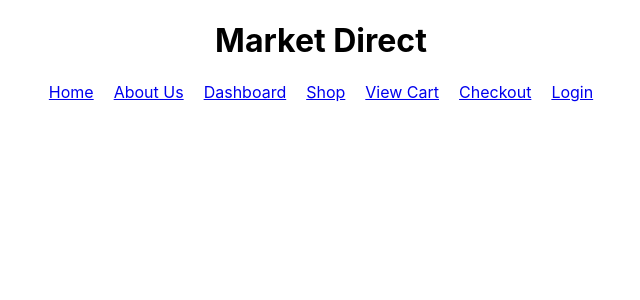
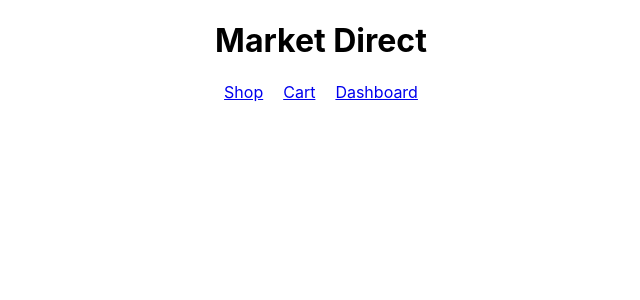
Before and after one commit to Build-Week-Farm-Fresh-Produce-2/Front-end, a React (Create React App) app in the folder farm-fresh-produce/: page / in a window 1280 px wide. Shown: the top 300 px of the page, without its empty margins (319-959 px from the left). Built offline with nearby package versions, Linux system fonts and the light colour scheme.

Commit message:
More simplification of nav/routes.

```diff
--- a/farm-fresh-produce/src/Components/Nav.js
+++ b/farm-fresh-produce/src/Components/Nav.js
@@ -1,7 +1,8 @@
 import React from "react";
 import { Link } from "react-router-dom";
+import { connect } from "react-redux";
 
-export default function Nav() {
+function Nav(props) {
   return (
     <div>
       {
@@ -9,18 +10,25 @@ export default function Nav() {
       }
       <h1>Market Direct</h1>
       <nav>
-        {/* connect to web 1 */}
+        {/* connect to web 1
         <Link to="/">Home</Link>
         <Link to="/about">About Us</Link>
-        <Link to="/dashboard">Dashboard</Link>
+        */}
         <Link to="/shop">Shop</Link>
-        <Link to="/cart">View Cart</Link>
-        <Link to="/checkout">Checkout</Link>
-        <Link to="/login">Login</Link>
+        <Link to="/cart">Cart</Link>
+        {props.user.grower ? <Link to="/dashboard">Dashboard</Link> : null}
+        {!props.user ? <Link to="/login">Login</Link> : null}
+
       </nav>
     </div>
   );
 }
+
+const mapStateToProps = state => ({
+  user: state.user
+})
+
+export default connect(mapStateToProps, {})(Nav);
 
 
           // <Users>
--- a/farm-fresh-produce/src/Reducers/reducer.js
+++ b/farm-fresh-produce/src/Reducers/reducer.js
@@ -1,4 +1,4 @@
-export const initialState = {user: {name: "", grower: false}, cart: [], produce: [{name: "lemon", id: 0}]};
+export const initialState = {user: {name: "", grower: true}, cart: [], produce: [{name: "lemon", id: 0}]};
 
 export const reducer = (state=initialState, action) => {
   switch(action.type) {
```
